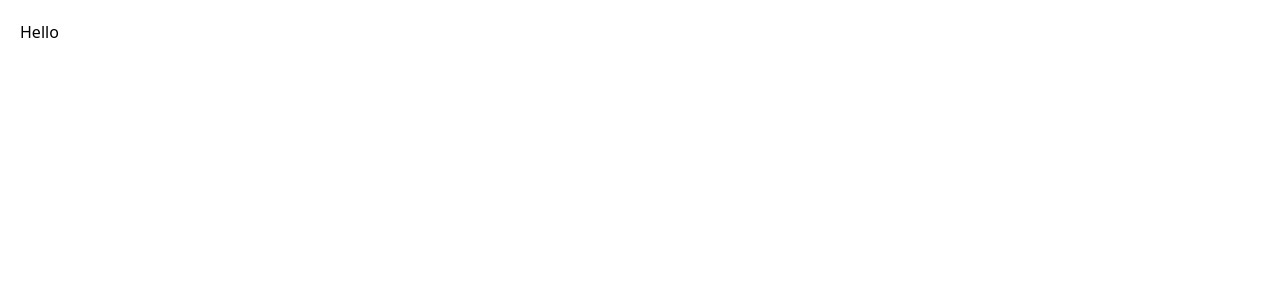
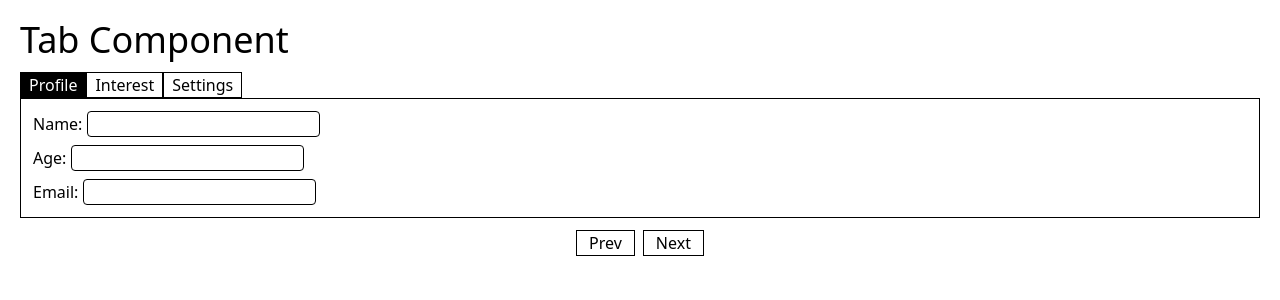
Before and after one commit to Samir-Singh/reactjs-compiler, a React (Vite) app: page / in a window 1280 px wide. Shown: the top 300 px of the page. Built offline with nearby package versions, Linux system fonts and the light colour scheme.

Commit message:
tab component in reactjs done

```diff
--- /dev/null
+++ b/src/components/TabComponent/components/Interest.jsx
@@ -0,0 +1,5 @@
+const Interest = ({ setFormData }) => {
+  return <div className="flex flex-col gap-2"></div>;
+};
+
+export default Interest;
--- /dev/null
+++ b/src/components/TabComponent/components/Profile.jsx
@@ -0,0 +1,58 @@
+const Profile = ({ formData, setFormData, err, setErr }) => {
+  return (
+    <div className="flex flex-col gap-2">
+      <div>
+        Name:{" "}
+        <input
+          type="text"
+          value={formData.name}
+          onChange={(e) => {
+            setFormData((prev) => ({ ...prev, name: e.target.value }));
+            setErr((prev) => ({
+              ...prev,
+              name: "",
+            }));
+          }}
+          className="border rounded-sm"
+        />
+        {err.name && <p className="text-red-500 text-sm">{err.name}</p>}
+      </div>
+
+      <div>
+        Age:{" "}
+        <input
+          type="number"
+          value={formData.age}
+          onChange={(e) => {
+            setFormData((prev) => ({ ...prev, age: e.target.value }));
+            setErr((prev) => ({
+              ...prev,
+              age: "",
+            }));
+          }}
+          className="border rounded-sm"
+        />
+        {err.age && <p className="text-red-500 text-sm">{err.age}</p>}
+      </div>
+
+      <div>
+        Email:{" "}
+        <input
+          type="text"
+          value={formData.email}
+          onChange={(e) => {
+            setFormData((prev) => ({ ...prev, email: e.target.value }));
+            setErr((prev) => ({
+              ...prev,
+              email: "",
+            }));
+          }}
+          className="border rounded-sm"
+        />
+        {err.email && <p className="text-red-500 text-sm">{err.email}</p>}
+      </div>
+    </div>
+  );
+};
+
+export default Profile;
--- /dev/null
+++ b/src/components/TabComponent/components/Settings.jsx
@@ -0,0 +1,5 @@
+const Settings = () => {
+  return <div>Settings</div>;
+};
+
+export default Settings;
--- /dev/null
+++ b/src/components/TabComponent/index.jsx
@@ -0,0 +1,120 @@
+import { useState } from "react";
+import Interest from "./components/Interest";
+import Profile from "./components/Profile";
+import Settings from "./components/Settings";
+
+const TabComponent = () => {
+  const [tabIndex, setTabIndex] = useState(0);
+  const [formData, setFormData] = useState({
+    name: "",
+    age: "",
+    email: "",
+  });
+  const [err, setErr] = useState({});
+
+  const tabs = [
+    {
+      id: 1,
+      name: "Profile",
+      component: Profile,
+      validate: () => {
+        let isError = false;
+
+        if (!formData?.name || formData?.name?.length < 2) {
+          setErr((prev) => ({ ...prev, name: "Please enter valid name" }));
+          isError = true;
+        }
+
+        if (!formData?.age || formData?.age < 18) {
+          setErr((prev) => ({ ...prev, age: "Please valid age" }));
+          isError = true;
+        }
+
+        if (!formData?.email || formData?.email?.length < 2) {
+          setErr((prev) => ({ ...prev, email: "Please enter valid email" }));
+          isError = true;
+        }
+
+        return !isError;
+      },
+    },
+    {
+      id: 2,
+      name: "Interest",
+      component: Interest,
+      validate: () => {
+        return true;
+      },
+    },
+    {
+      id: 3,
+      name: "Settings",
+      component: Settings,
+      validate: () => {
+        return true;
+      },
+    },
+  ];
+
+  const ActiveTab = tabs[tabIndex].component;
+
+  const handleNext = () => {
+    if (tabs[tabIndex].validate()) {
+      setTabIndex((prev) => prev + 1);
+    }
+  };
+
+  const handlePrev = () => {
+    setTabIndex((prev) => prev - 1);
+  };
+
+  return (
+    <div>
+      <h1 className="text-4xl font-medium">Tab Component</h1>
+      {/* Tab Buttons */}
+      <div className="flex items-center my-3 mb-0">
+        {tabs?.map((item, idx) => (
+          <button
+            key={item.id}
+            onClick={() =>
+              tabs[tabIndex].validate() ? setTabIndex(idx) : null
+            }
+            className={`border border-black px-2 cursor-pointer ${
+              tabIndex === idx ? "bg-black text-white" : ""
+            }`}
+          >
+            {item?.name}
+          </button>
+        ))}
+      </div>
+
+      {/* Tab Content */}
+      <div className="border p-3">
+        <ActiveTab
+          formData={formData}
+          setFormData={setFormData}
+          err={err}
+          setErr={setErr}
+        />
+      </div>
+
+      {/* Navigate Buttons */}
+      <div className="flex items-center justify-center my-3 gap-2">
+        <button
+          onClick={() => (tabIndex !== 0 ? handlePrev() : null)}
+          className="border px-3 cursor-pointer"
+        >
+          Prev
+        </button>
+        <button
+          onClick={() => (tabIndex < tabs.length - 1 ? handleNext() : null)}
+          className="border px-3 cursor-pointer"
+        >
+          Next
+        </button>
+      </div>
+    </div>
+  );
+};
+
+export default TabComponent;
--- a/src/main.jsx
+++ b/src/main.jsx
@@ -1,15 +1,17 @@
 import { createRoot } from "react-dom/client";
 import "./index.css";
-import App from "./App.jsx";
+// import App from "./App.jsx";
 import { Toaster } from "react-hot-toast";
+import TabComponent from "./components/TabComponent";
 // import ReactRouterDom from "./ReactRouterDom.jsx";
 // import AllHooks from "./AllHooks.jsx";
 
 createRoot(document.getElementById("root")).render(
   <>
     <Toaster />
-    <App />
+    {/* <App /> */}
     {/* <ReactRouterDom /> */}
     {/* <AllHooks /> */}
+    <TabComponent />
   </>
 );
```
